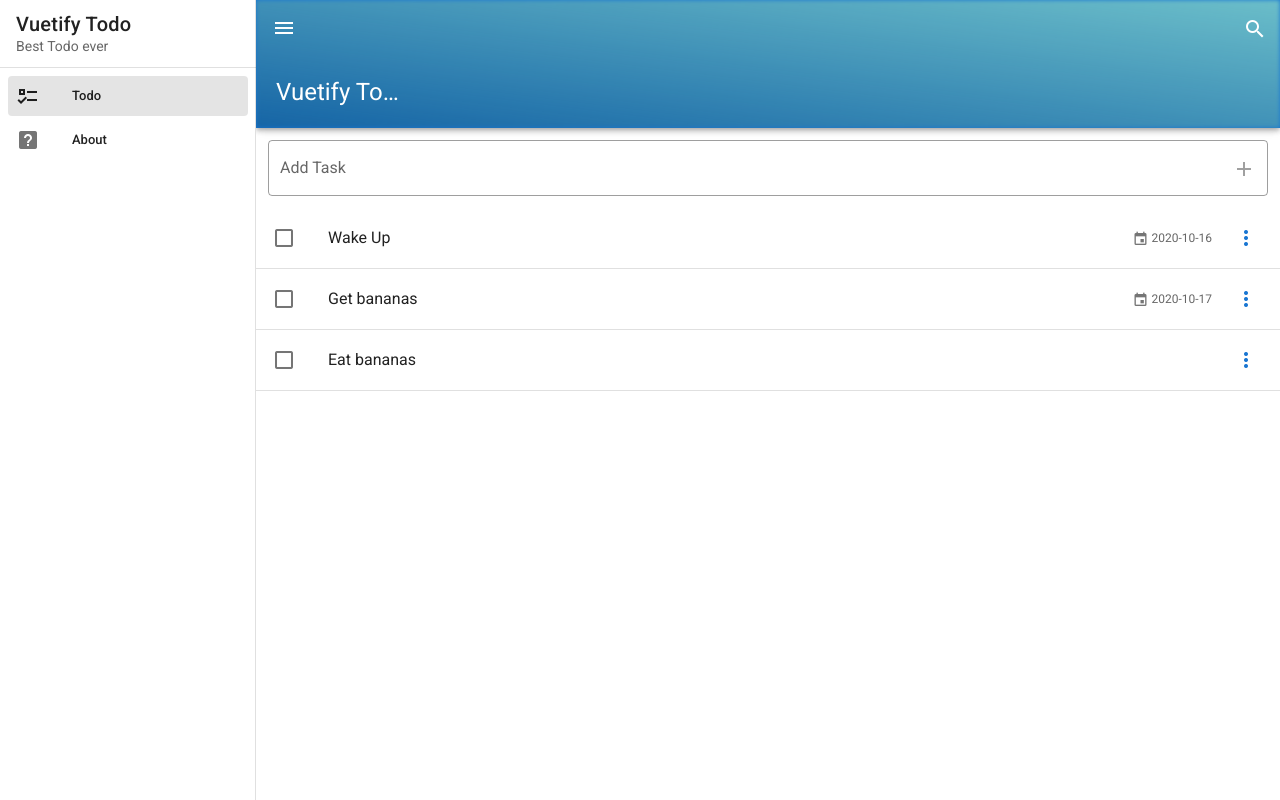
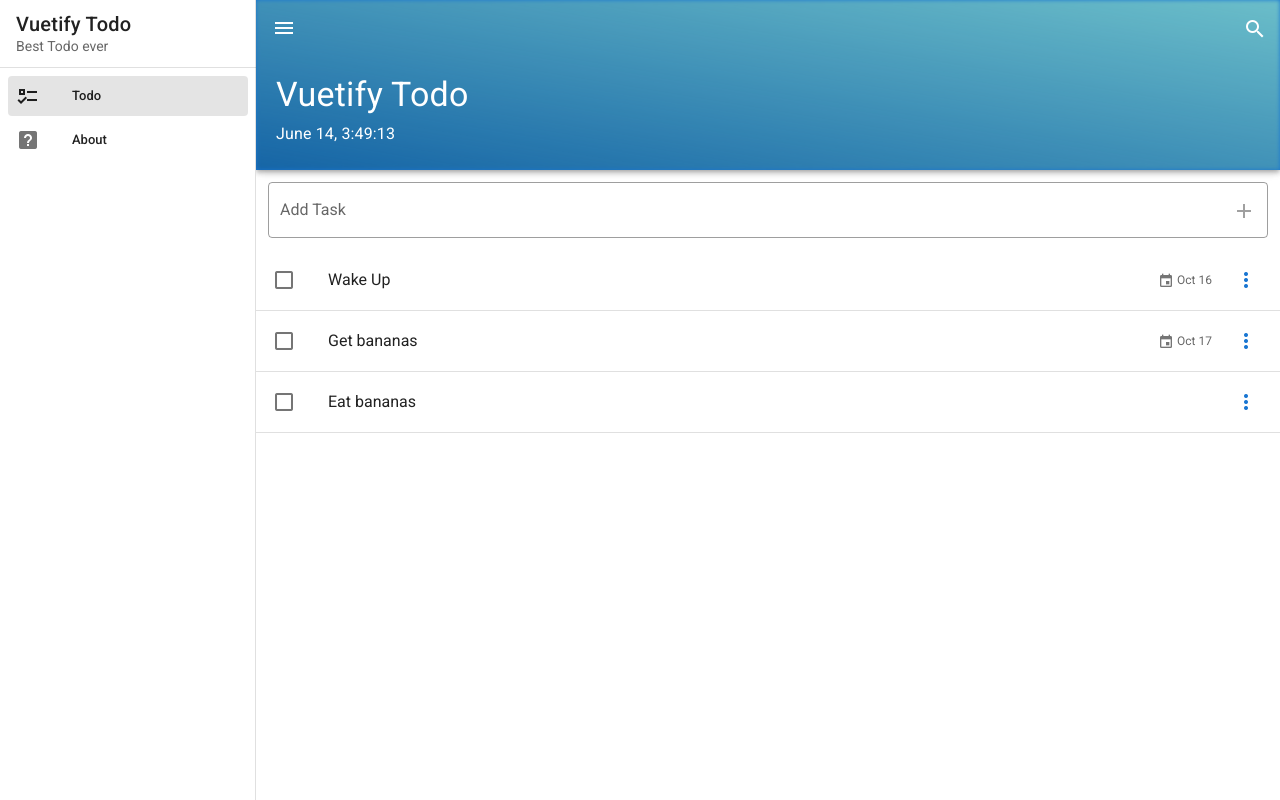
Before and after one commit to damg75/vuetify-todo, a Vue app: page /#/ in a window 1280 px wide. Built offline with nearby package versions, Linux system fonts and the light colour scheme.

Commit message:
LiveDateTime

```diff
--- a/src/App.vue
+++ b/src/App.vue
@@ -43,6 +43,7 @@
       color="primary"
       dark
       prominent
+      height="170"
       src="space.jpg"
     >
       <template v-slot:img="{ props }">
@@ -59,7 +60,12 @@
           <search/>
         </v-row>
         <v-row>
-          <v-app-bar-title class="ml-4">Vuetify Todo</v-app-bar-title>
+          <v-toolbar-title class="text-h4 ml-4">
+            Vuetify Todo
+          </v-toolbar-title>
+        </v-row>
+        <v-row>
+          <live-date-time />
         </v-row>
       </v-container>
 
@@ -79,6 +85,7 @@
 </template>
 
 <script>
+import LiveDateTime from './components/Tools/LiveDateTime.vue'
   export default {
     data: () => ({
       drawer: null ,
@@ -89,8 +96,8 @@
     }),
     components: {
       'search': require('@/components/Tools/Search.vue').default,
+      'live-date-time': require('@/components/Tools/LiveDateTime.vue').default,
       'snack-bar': require('@/components/Shared/SnackBar.vue').default
-
     }
   }
 </script>
--- a/src/components/Todo/Task.vue
+++ b/src/components/Todo/Task.vue
@@ -42,7 +42,7 @@ import { format } from 'date-fns'
 
 export default {
   props: ['task'],
-  filter: {
+  filters: {
     niceDate(value) {
       return format(new Date(value), 'MMM d') //no funciono
     }
--- /dev/null
+++ b/src/components/Tools/LiveDateTime.vue
@@ -0,0 +1,27 @@
+<template>
+    <div class="text-subtitle-1 ml-4">
+        {{ date }}
+    </div>
+</template>
+<script>
+import { format } from 'date-fns'
+export default {
+    data() {
+        return {
+            date: ''
+        }
+    },
+    methods: {
+        getDate() {
+            this.date = format(new Date(), 'MMMM d, H:mm:ss')
+            setTimeout(this.getDate, 1000)
+        }
+    },
+    mounted() {
+        this.getDate()
+    }
+}
+</script>
+<style>
+
+</style>
```
